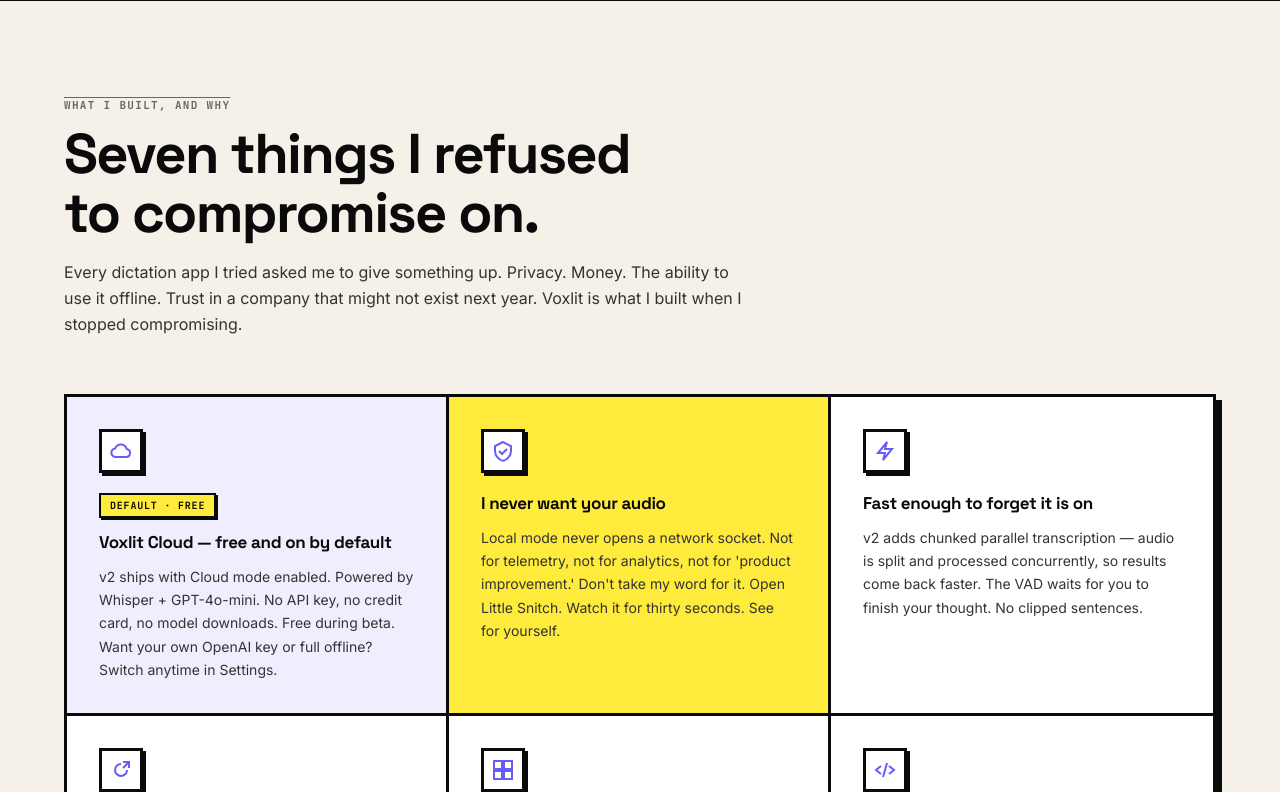
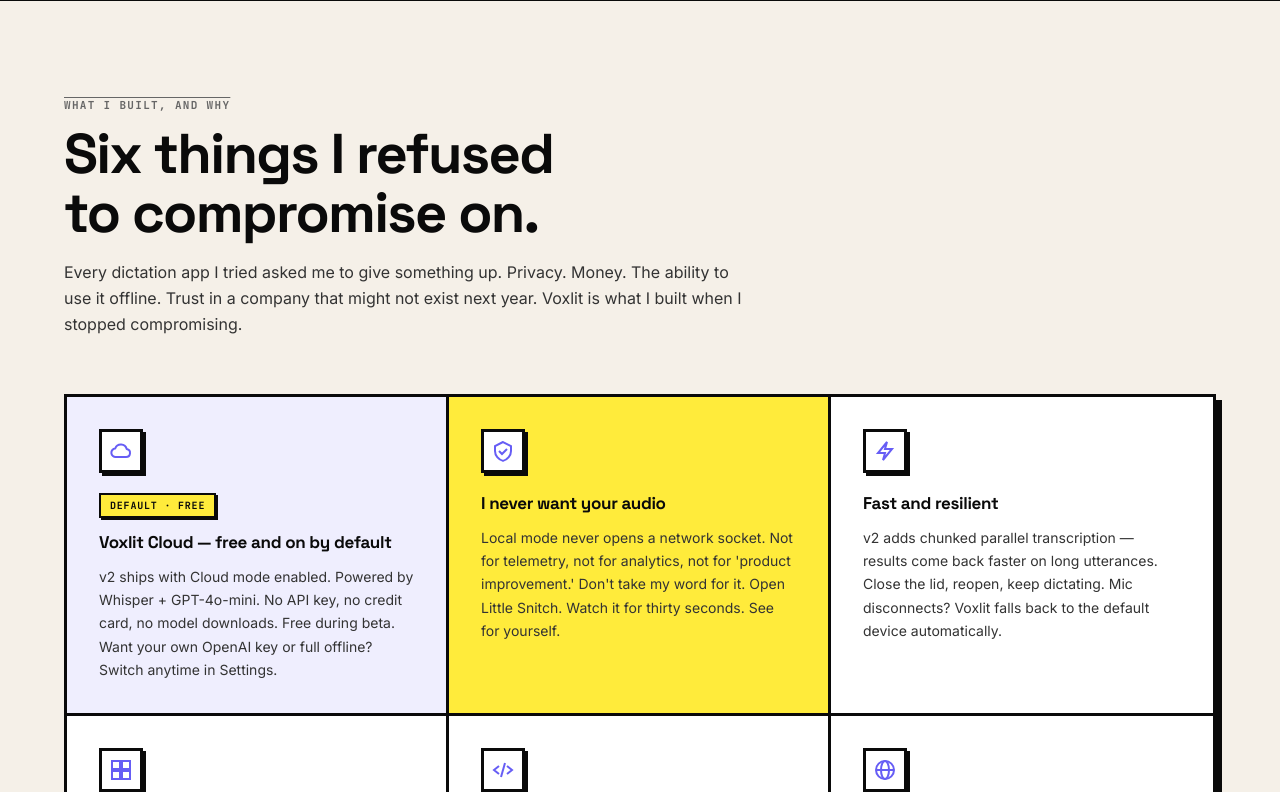
Before and after one commit to rajdeepchaudhari-work/voxlit, a React (Vite) app in the folder website/: page / in a window 1280 px wide. Shown: the part 1988-2780 px from the top of the page. Built offline with nearby package versions, Linux system fonts and the light colour scheme; no server answers.

Commit message:
Fix feature grid: merge sleep/wake into Fast card to restore 3×2 layout

```diff
--- a/website/src/components/FeatureGrid.tsx
+++ b/website/src/components/FeatureGrid.tsx
@@ -24,14 +24,8 @@
   },
   {
     icon: <BoltIcon />,
-    heading: 'Fast enough to forget it is on',
-    body: 'v2 adds chunked parallel transcription — audio is split and processed concurrently, so results come back faster. The VAD waits for you to finish your thought. No clipped sentences.',
-    bg: '#FFFFFF',
-  },
-  {
-    icon: <SleepIcon />,
-    heading: 'Survives sleep/wake',
-    body: 'Close your lid, reopen, keep dictating. v2 recovers the audio pipeline after macOS sleep/wake cycles. If your mic disconnects, Voxlit falls back to the default device automatically.',
+    heading: 'Fast and resilient',
+    body: 'v2 adds chunked parallel transcription — results come back faster on long utterances. Close the lid, reopen, keep dictating. Mic disconnects? Voxlit falls back to the default device automatically.',
     bg: '#FFFFFF',
   },
   {
@@ -70,7 +64,7 @@
       <div className="page-container">
         <div className={`reveal${inView ? ' in-view' : ''}`} style={{ marginBottom: 56, maxWidth: 680 }}>
           <div className="overline" style={{ marginBottom: 12 }}>What I built, and why</div>
-          <h2 className="section-heading">Seven things I refused<br />to compromise on.</h2>
+          <h2 className="section-heading">Six things I refused<br />to compromise on.</h2>
           <p style={{
             fontFamily: 'var(--font-body)',
             fontSize: '1rem',
@@ -179,16 +173,6 @@
   )
 }
 
-function SleepIcon() {
-  return (
-    <svg width="22" height="22" viewBox="0 0 22 22" fill="none">
-      <path d="M17 11a6 6 0 1 1-6-6" stroke="currentColor" strokeWidth="2" />
-      <path d="M13 3h6v6" stroke="currentColor" strokeWidth="2" />
-      <path d="M19 3l-6 6" stroke="currentColor" strokeWidth="2" />
-    </svg>
-  )
-}
-
 function BoltIcon() {
   return (
     <svg width="22" height="22" viewBox="0 0 22 22" fill="none">
```
